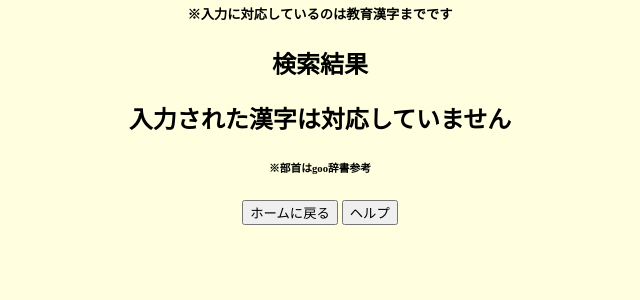
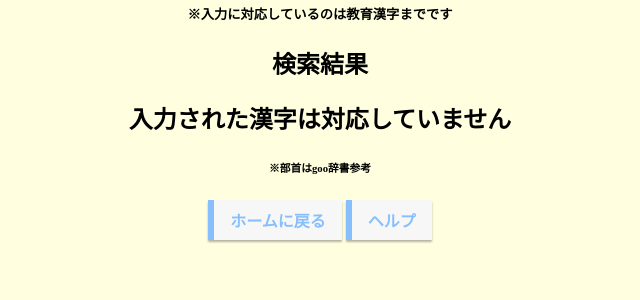
Before and after one commit to AbebeAbaba/Hackathon-Richard, a Flask app: page /kanji in a window 1280 px wide. Shown: the part 268-568 px from the top of the page, without its empty margins (320-960 px from the left). Run offline with Flask 3, Linux system fonts and the light colour scheme.

Commit message:
ボタン変更２
ｑ

```diff
--- a/flask/app/templates/kanji.html
+++ b/flask/app/templates/kanji.html
@@ -46,6 +46,21 @@
         .btn-gradient-radius:hover {
           background: #f76a35;
         }
+
+        .btn-sticky {
+          display: inline-block;
+          padding: 0.5em 1em;
+          text-decoration: none;
+          background: #f7f7f7;
+          border-left: solid 6px #87befd;/*左線*/
+          color: #87befd;/*文字色*/
+          font-weight: bold;
+          box-shadow: 0px 2px 2px rgba(0, 0, 0, 0.29);
+        }
+        .btn-sticky:active {
+          box-shadow: inset 0 0 2px rgba(128, 128, 128, 0.1);
+          transform: translateY(2px);
+        }
 </style>
 <body>
     <div class="center">
@@ -74,8 +89,8 @@
     {% endif %}
     <h6>※部首はgoo辞書参考</h6>
 
-    <button type="button" onclick="location.href='/'" value="ホーム"> ホームに戻る </button>
-    <button type="button" onclick="location.href='/help'" value="ヘルプ"> ヘルプ </button>
+    <a href="/" class="btn-sticky">ホームに戻る</a>
+    <a href="./help" class="btn-sticky">ヘルプ</a>
     </div>
 </body>
 </html>
```
Also changed, not shown: flask/app/templates/english.html (+16 -2 lines), flask/app/templates/help.html (+17 -2 lines).
